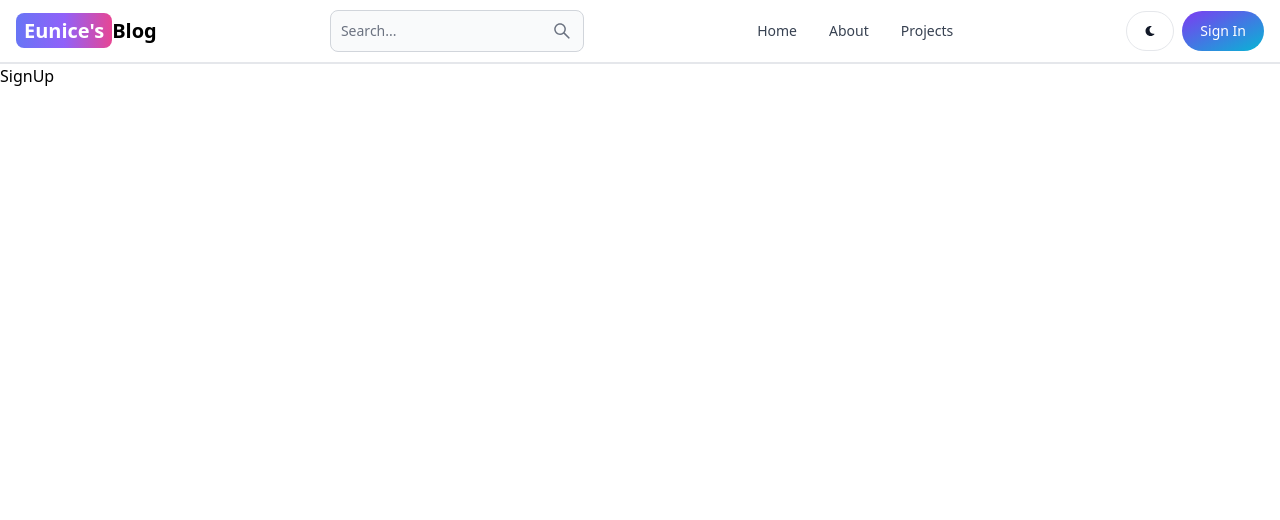
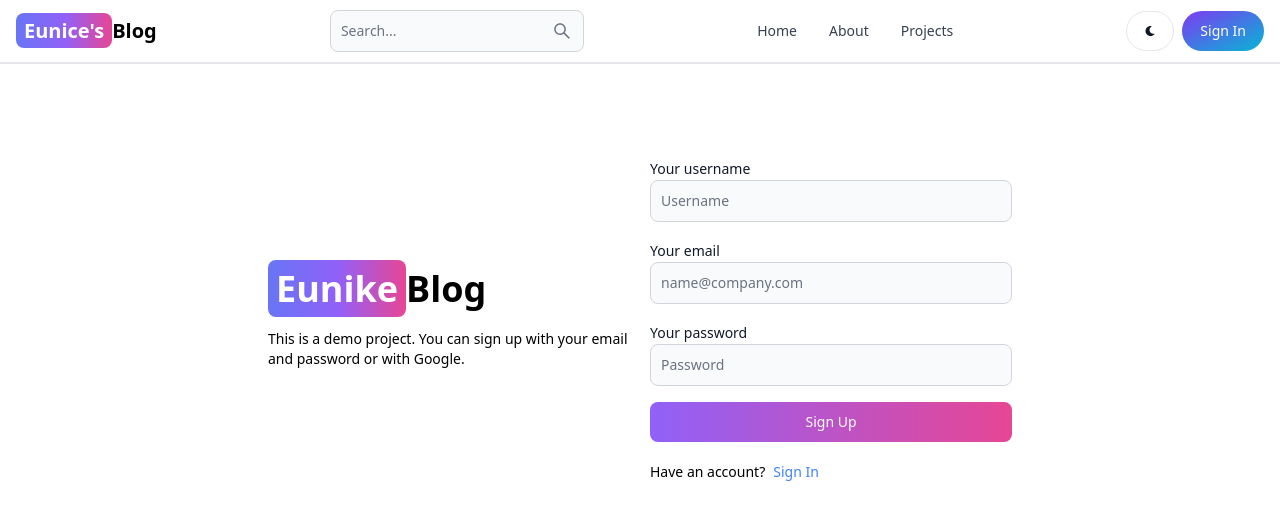
Before and after one commit to BarisYildirimm/Full-Stack-Blog, a React (Vite) app in the folder client/: page /sign-up in a window 1280 px wide. Shown: the top 520 px of the page. Built offline with nearby package versions, Linux system fonts and the light colour scheme.

Commit message:
SignUp Page UI

```diff
--- a/client/src/pages/SignUp.jsx
+++ b/client/src/pages/SignUp.jsx
@@ -1,5 +1,55 @@
-const SignUp = () => {
-  return <div>SignUp</div>;
-};
+import { Button, Label, TextInput } from "flowbite-react";
+import { Link } from "react-router-dom";
 
-export default SignUp;
+export default function SignUp() {
+  return (
+    <div className="min-h-screen mt-20">
+      <div className="flex p-3 max-w-3xl mx-auto flex-col md:flex-row md:items-center gap-5">
+        {/* left */}
+        <div className="flex-1">
+          <Link to="/" className="font-bold dark:text-white text-4xl">
+            <span className="px-2 py-1 bg-gradient-to-r from-indigo-500 via-purple-500 to-pink-500 rounded-lg text-white">
+              Eunike
+            </span>
+            Blog
+          </Link>
+          <p className="text-sm mt-5">
+            This is a demo project. You can sign up with your email and password
+            or with Google.
+          </p>
+        </div>
+        {/* right */}
+
+        <div className="flex-1">
+          <form className="flex flex-col gap-4">
+            <div>
+              <Label value="Your username" />
+              <TextInput type="text" placeholder="Username" id="username" />
+            </div>
+            <div>
+              <Label value="Your email" />
+              <TextInput
+                type="text"
+                placeholder="name@company.com"
+                id="email"
+              />
+            </div>
+            <div>
+              <Label value="Your password" />
+              <TextInput type="text" placeholder="Password" id="password" />
+            </div>
+            <Button gradientDuoTone="purpleToPink" type="submit">
+              Sign Up
+            </Button>
+          </form>
+          <div className="flex gap-2 text-sm mt-5">
+            <span>Have an account?</span>
+            <Link to="/sign-in" className="text-blue-500">
+              Sign In
+            </Link>
+          </div>
+        </div>
+      </div>
+    </div>
+  );
+}
```
